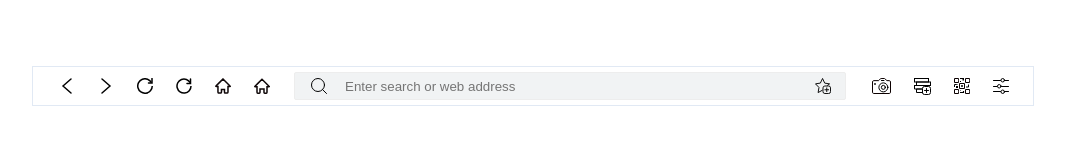
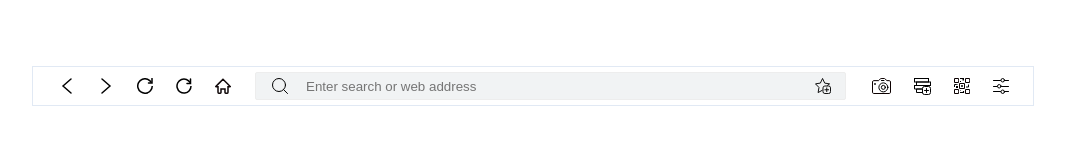
Before and after one commit to IsignInternationalInc/chromium-top-strip-simulator, a React (Create React App) app: page / in a window 1280 px wide. Shown: the part 134-294 px from the top of the page, without its empty margins (107-1172 px from the left). Built offline with nearby package versions, Linux system fonts and the light colour scheme.

Commit message:
removed other home icon

```diff
--- a/src/components/Strip/Strip.tsx
+++ b/src/components/Strip/Strip.tsx
@@ -11,7 +11,6 @@ export default function Strip() {
         <Icon src={require("../../icons/arrow right 16px.svg").default} className="strip-icon"/>
         <Icon src={require("../../icons/Refresh 16 px.08e3919dv1.svg").default} className="strip-icon"/>
         <Icon src={require("../../icons/Refresh 16 px.svg").default} className="strip-icon"/>
-        <Icon src={require("../../icons/Home 16px.svg").default} className="strip-icon"/>
         <Icon src={require("../../icons/Home 16px_v.3.svg").default} className="strip-icon"/>
       </div>
       <SearchBar />
```
